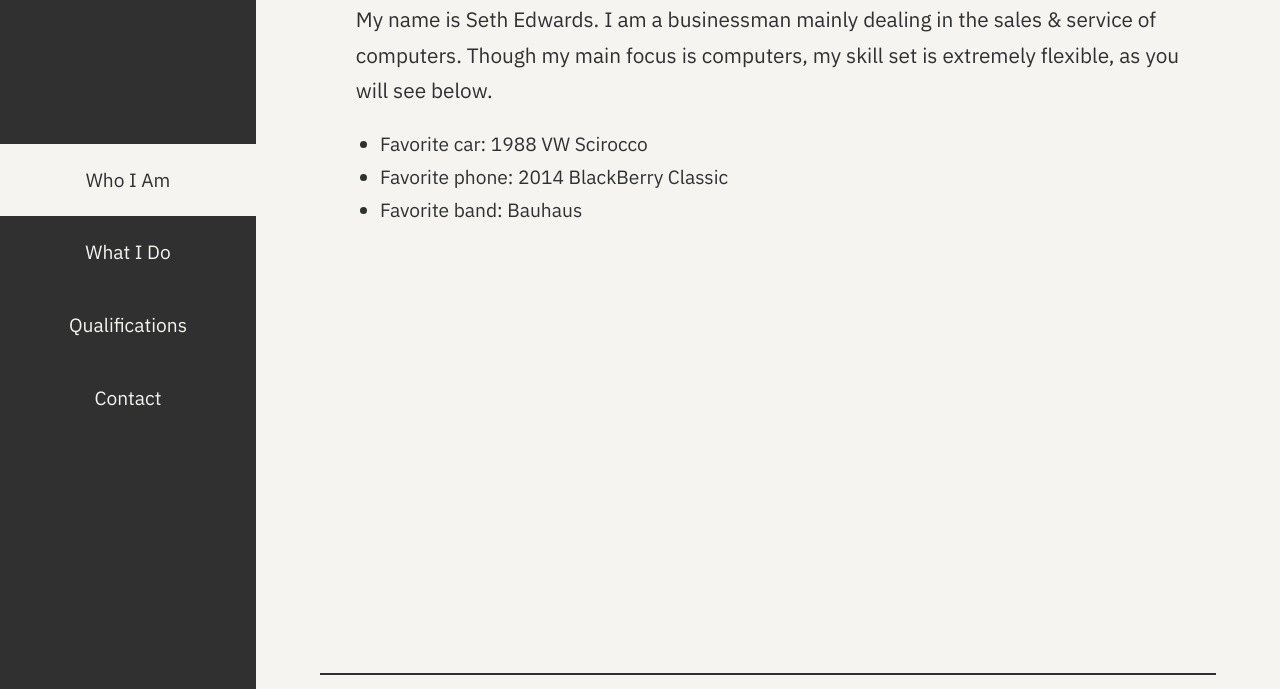
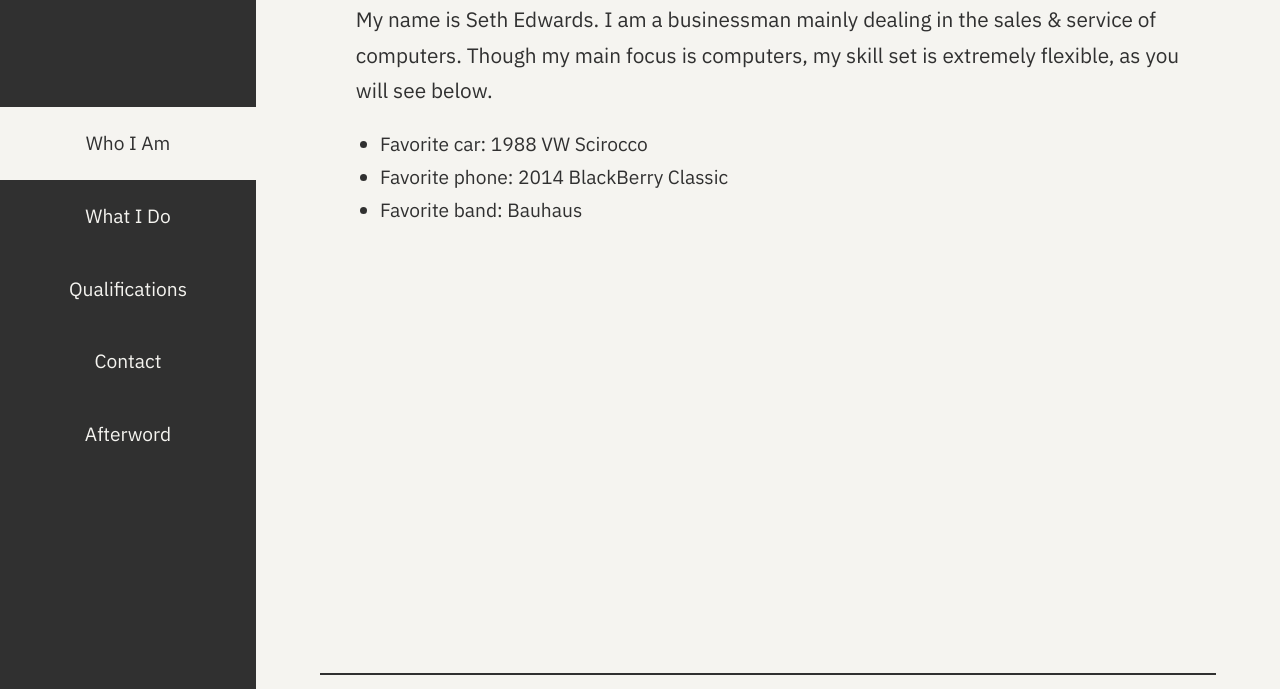
Before and after one commit to keknomancer/keknomancer.github.io, a plain HTML site: page index.html in a window 1280 px wide. Shown: the part 111-800 px from the top of the page. Drawn offline with Linux system fonts and the light colour scheme.

Commit message:
Update index.html

```diff
--- a/index.html
+++ b/index.html
@@ -20,6 +20,7 @@
         <a href="#whatdo" class="nav-item">What I Do</a>
         <a href="#qual" class="nav-item">Qualifications</a>
         <a href="#contact" class="nav-item">Contact</a>
+        <a href="#afterword" class="nav-item">Afterword</a>
     </nav>
     <div id='body-wrapper' class='flex-vert'>
         <div class='page-section' id='whois'>
```
